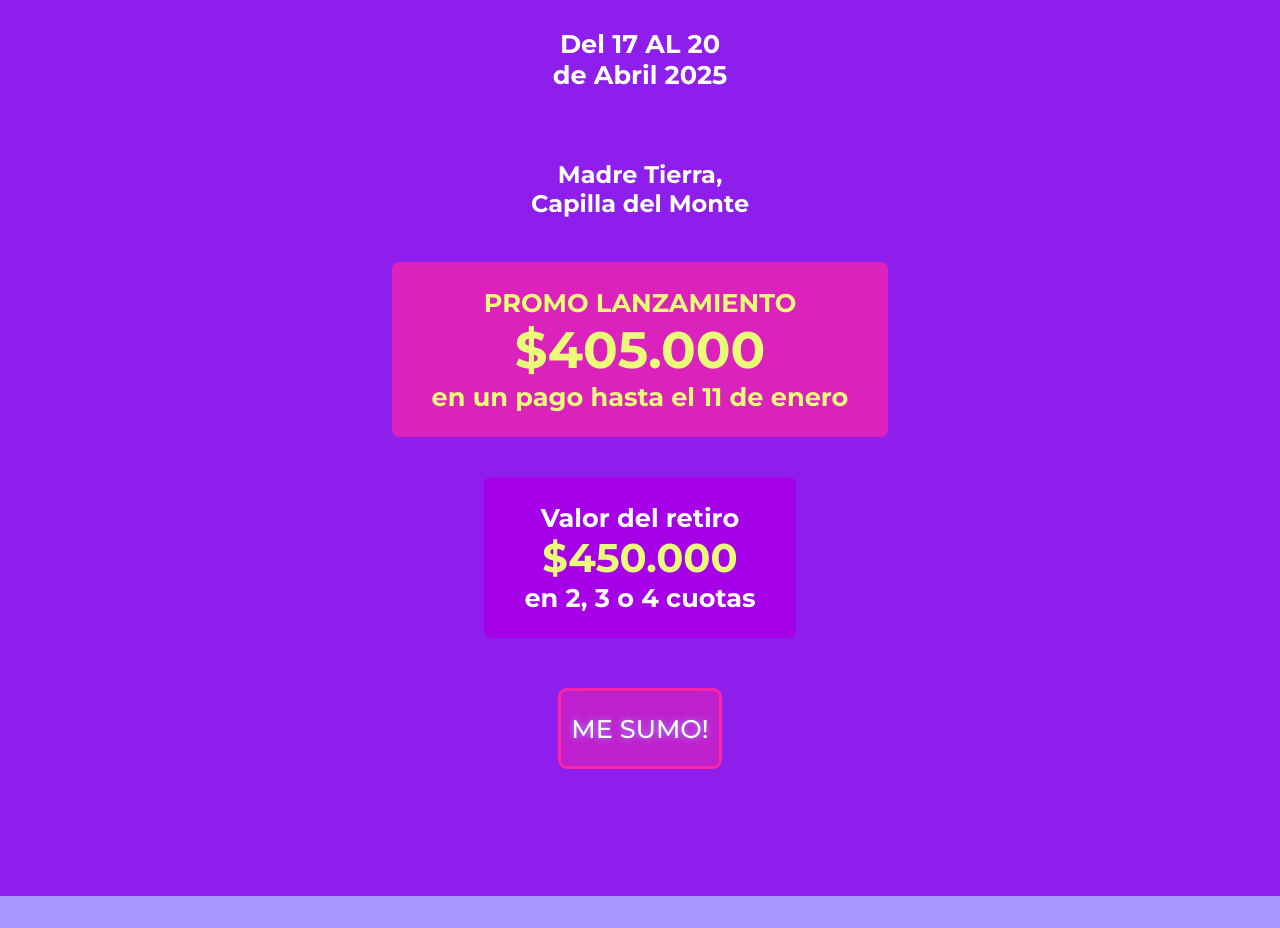
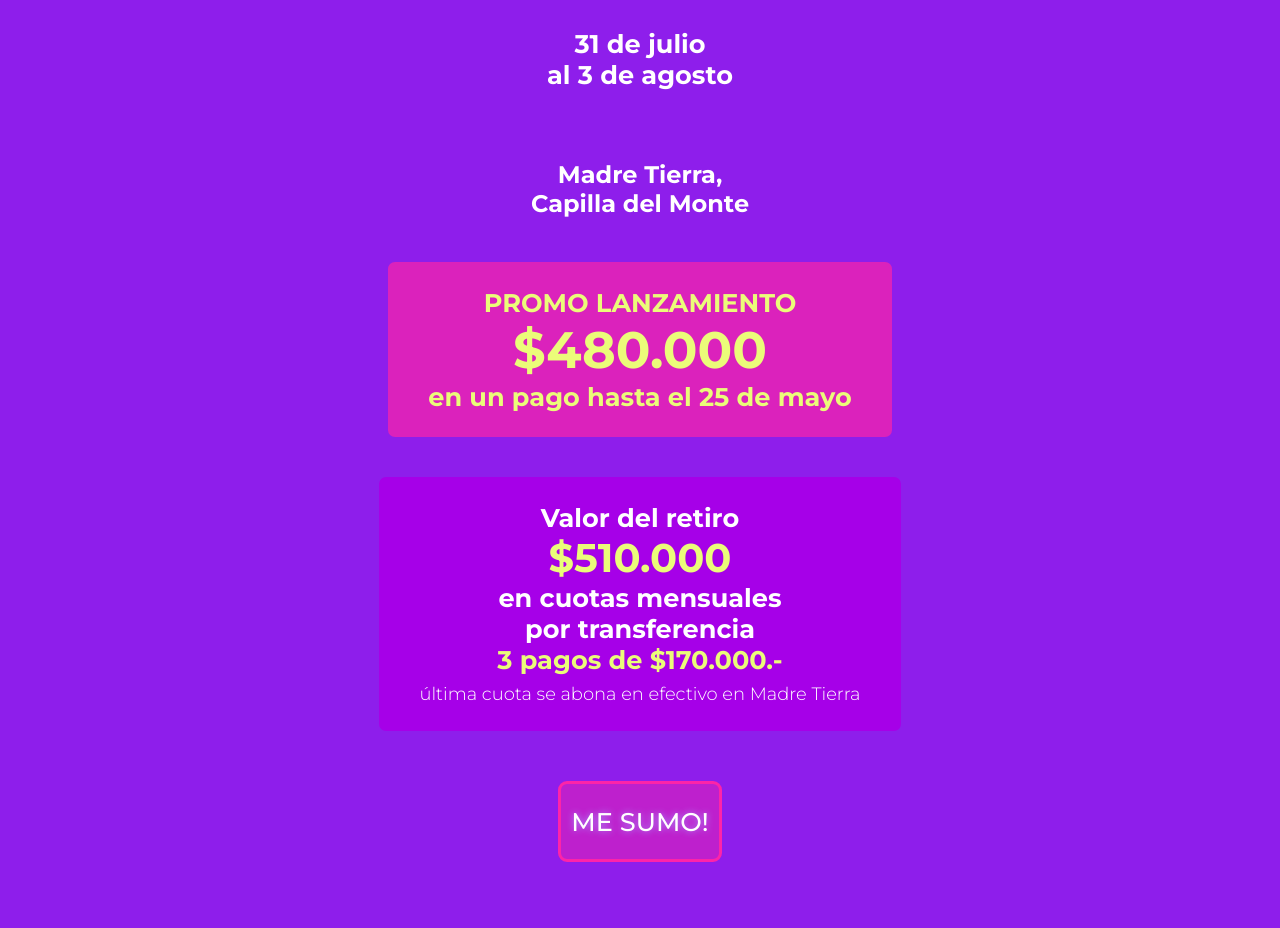
Before and after one commit to tomasjibaja/guardianasdelakasha, a plain HTML site: page index.html in a window 1280 px wide. Shown: the part 3037-3965 px from the top of the page. Drawn offline with Linux system fonts and the light colour scheme.

Commit message:
actualizacion para julio 2025

```diff
--- a/index.html
+++ b/index.html
@@ -83,18 +83,21 @@
     </section>
 
     <section class="text-container" id="fecha-section">
-      <h2 id="fecha">Del 17 AL 20<br> de Abril 2025</h2>
+      <h2 id="fecha">31 de julio<br> al 3 de agosto</h2>
       <h3 id="lugar">Madre Tierra, <br>Capilla del Monte</h3>
       <h2 id="precio">
         <span id="nov">PROMO LANZAMIENTO</span><br>
-        <span id="descuento">$405.000</span><br>
-        <span id="oferta">en un pago hasta el 11 de enero</span>
+        <span id="descuento">$480.000</span><br>
+        <span id="oferta">en un pago hasta el 25 de mayo</span>
       </h2>
       <!-- <h3>Modalidad de pago:</h3> -->
       <h2 id="modalidad">
         Valor del retiro<br>
-        <span id="cuotas">$450.000</span><br>
-        en 2, 3 o 4 cuotas
+        <span id="cuotas">$510.000</span><br>
+        en cuotas mensuales <br>
+        por transferencia <br>
+        <strong class="lima-text">3 pagos de $170.000.-</strong> <br>
+        <span class="letra-chica">última cuota se abona en efectivo en Madre Tierra</span>
       </h2>
       <a class="midButton" href="#pago-section">ME SUMO!</a>
       <br><br><br>
--- a/styles.css
+++ b/styles.css
@@ -42,6 +42,15 @@
 
   b {
     font-weight: 500;
+  }
+
+  .lima-text {
+    color: var(--lima);
+  }
+
+  .letra-chica {
+    font-size: .7em;
+    font-weight: 300;
   }
 
   .js-scroll {
```
